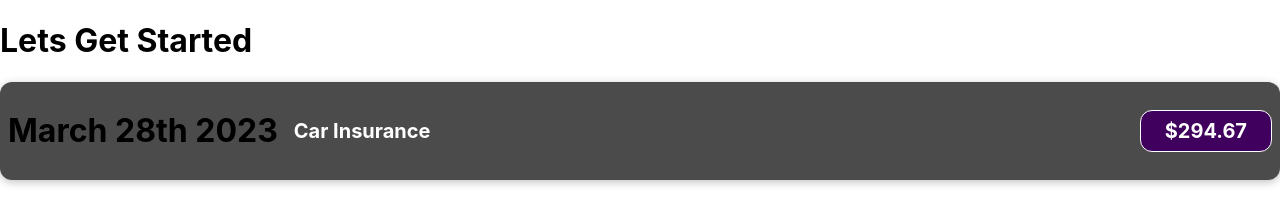
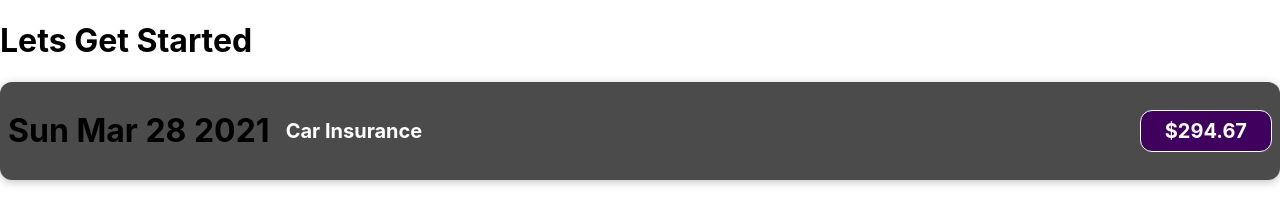
Before and after one commit to uzairqq/expense-tracker-app, a React (Create React App) app: page / in a window 1280 px wide. Shown: the top 201 px of the page. Built offline with nearby package versions, Linux system fonts and the light colour scheme.

Commit message:
Outputting Dynamic Data and Working With Expressions in JSX

```diff
--- a/src/components/ExpenseItem.js
+++ b/src/components/ExpenseItem.js
@@ -1,11 +1,14 @@
 import "./ExpenseItem.css";
 const ExpenseItem = () => {
+  const expenseDate = new Date(2021, 2, 28).toDateString();
+  const expenseName = "Car Insurance";
+  const expenseAmount = "$294.67";
   return (
     <div className="expense-item">
-      <h1>March 28th 2023</h1>
+      <h1>{expenseDate}</h1>
       <div className="expense-item__description">
-        <h2>Car Insurance</h2>
-        <div className="expense-item__price">$294.67</div>
+        <h2>{expenseName}</h2>
+        <div className="expense-item__price">{expenseAmount}</div>
       </div>
     </div>
   );
```
